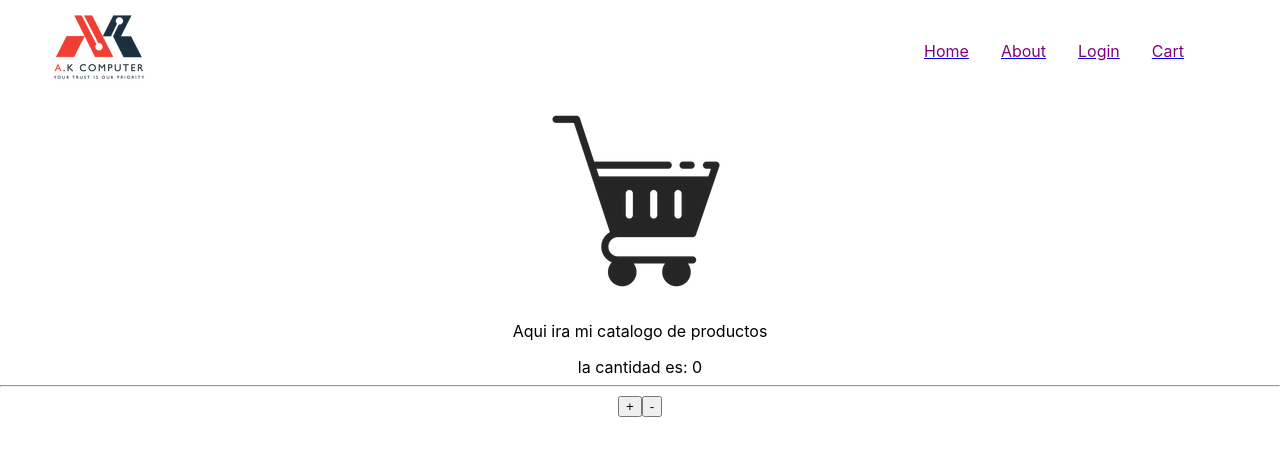
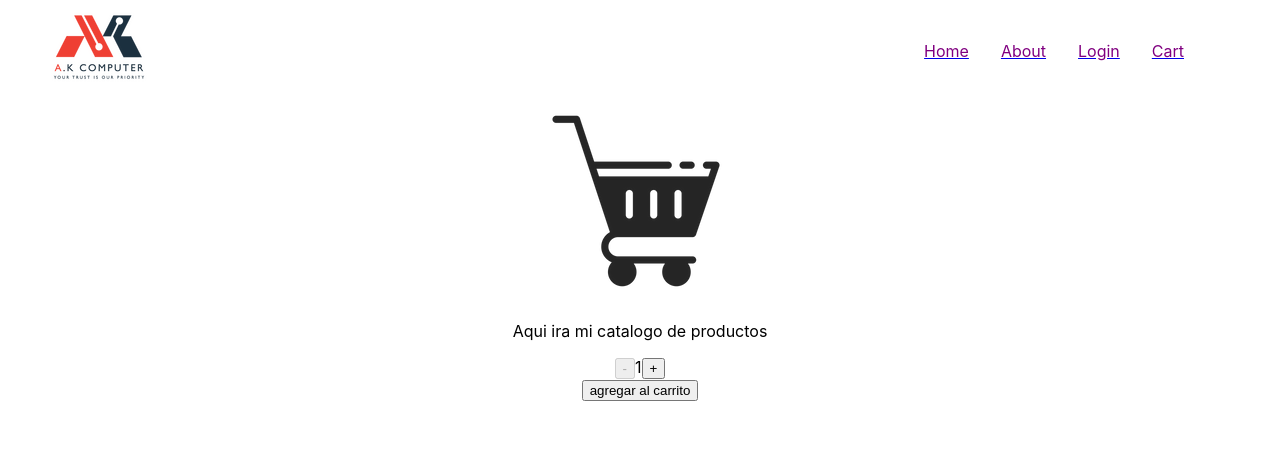
Before and after one commit to delhierroantonio/react-NavBar, a React (Create React App) app: page / in a window 1280 px wide. Shown: the top 456 px of the page. Built offline with nearby package versions, Linux system fonts and the light colour scheme.

Commit message:
agregar contador de item de productos, terminado!

```diff
--- a/src/App.js
+++ b/src/App.js
@@ -6,8 +6,8 @@ import ItemListContainer from './components/ItemListContainer/ItemListContainer'
 function App() {
   return (
     <div className="App">
-        <NavBar/>
-        <ItemListContainer/>
+      <NavBar />
+      <ItemListContainer />
     </div>
   );
 }
--- a/src/components/ItemCount/ItemCount.js
+++ b/src/components/ItemCount/ItemCount.js
@@ -1,67 +1,27 @@
 import { useState } from 'react'
 import React from 'react'
 
-    const ItemCount = () => {
-    const [count, setCount] = useState(0);
-    const stock = 5;
-    function addsUp() {
-                if (count < stock) {
-                    setCount(count + 1);
-                }
-                else {
-                    alert('ya no hay stock!')
-                }
-            }
+export const ItemCount = ({ initial, stock, onAdd }) => {
+    const [count, setCount] = useState(initial);
 
-            function removes() {
-                        if (count !== 0) {
-                            setCount(count - 1);
-                        }
-                    }
+    const decrementar = () => {
+        setCount(count - 1)
+    }
+
+    const incrementar = () => {
+        setCount(count + 1)
+    }
 
     return (
         <div>
-            {'la cantidad es: ' + count}
-            <br />
-            <hr />
-            <button onClick={addsUp}>+</button>
-            <button onClick={removes}>-</button>
+            <button disabled={count <= 1} onClick={decrementar}>-</button>
+            <span>{count}</span>
+            <button disabled={count >= stock} onClick={incrementar}>+</button>
+            <div>
+                <button disabled={stock <= 0} onClick={() => onAdd(count)}>agregar al carrito</button>
+            </div>
         </div>
     )
 }
+
 export default ItemCount
-
-
-// import { useState } from 'react'
-// import React from 'react'
-
-// export default function ItemCount(stock, initial, onAdd) {
-//     // contador start
-//     const [count, setCount] = useState(0);
-
-//     function addsUp() {
-//         if (count < 5) {
-//             setCount(count + 1);
-//         }
-//         else {
-//             alert('ya no hay stock!')
-//         }
-//         // setCount(count + 1);
-//     }
-
-//     function removes() {
-//         if (count > 0) {
-//             setCount(count - 1);
-//         }
-//     }
-//     // contador ends
-//     return (
-//         <div>
-//             {'la cantidad es: ' + count}
-//             <br />
-//             <hr />
-//             <button onClick={addsUp}>+</button>
-//             <button onClick={removes}>-</button>
-//         </div>
-//     )
-// }
--- a/src/components/ItemListContainer/ItemListContainer.js
+++ b/src/components/ItemListContainer/ItemListContainer.js
@@ -3,11 +3,14 @@ import cartLogo from '../../logos/cartLogo.png'
 import ItemCount from '../ItemCount/ItemCount'
 
 const ItemListContainer = () => {
+  const onAdd = (cantidad) => {
+    console.log(`la cantidad a comprar sera: ${cantidad}`)
+  }
   return (
     <div>
       <img src={cartLogo} alt='cart button' />
       <p>Aqui ira mi catalogo de productos</p>
-      <ItemCount/>
+      <ItemCount initial={1} stock={5} onAdd={onAdd} />
     </div>
   )
 }
```
